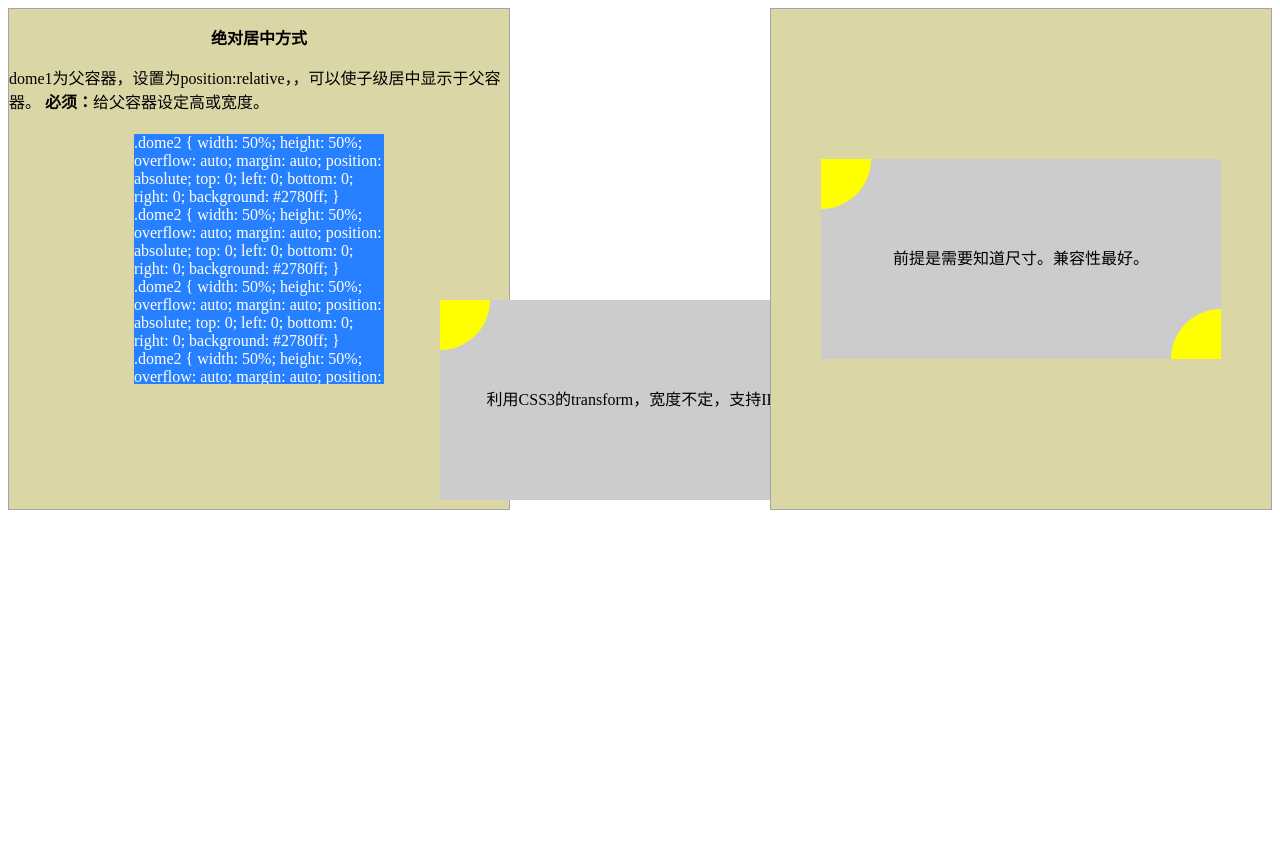
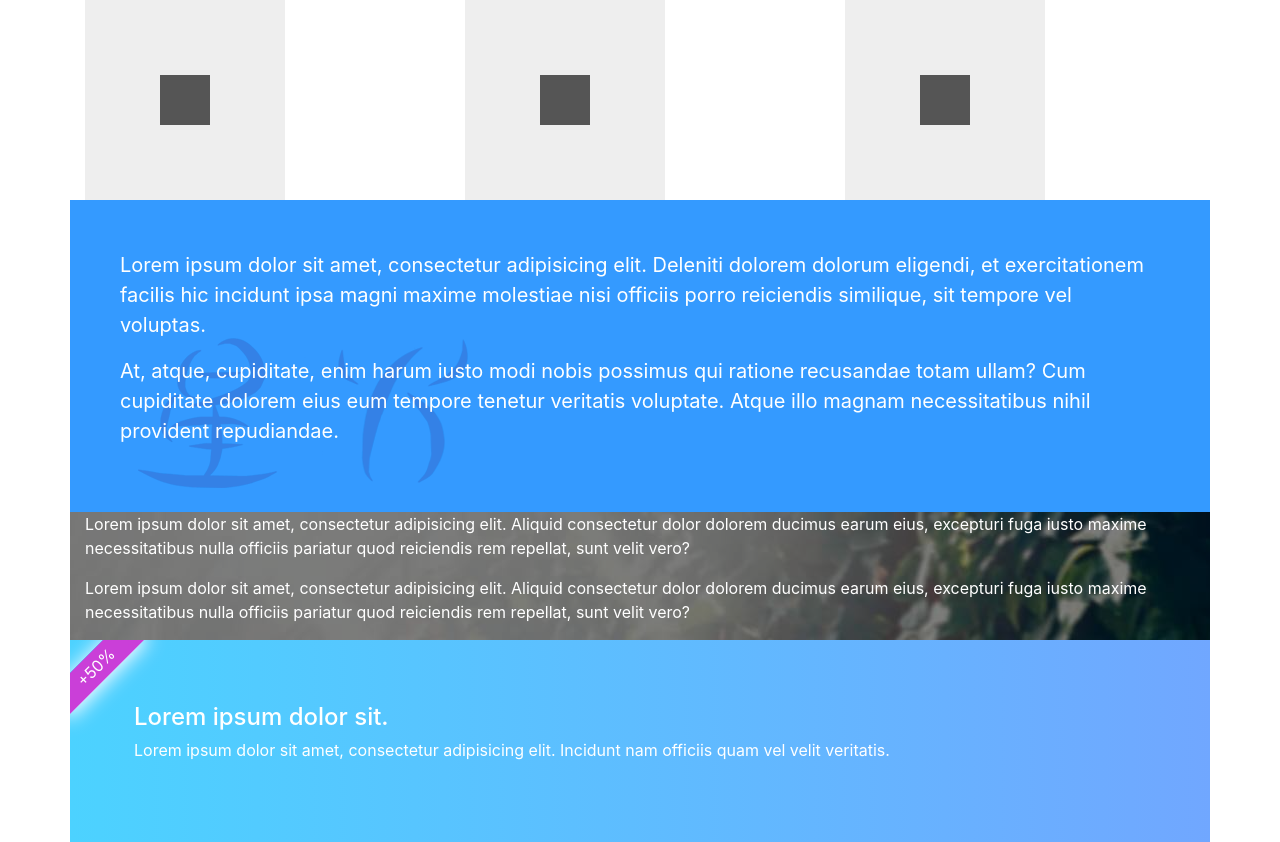
Before and after one commit to YANJF123/Front-end-effect-summary, a website: page index.html in a window 1280 px wide. Before the commit the page ends 800 px from the top, so only its background shows below. Drawn offline with nearby package versions, Linux system fonts and the light colour scheme.

Commit message:
遮盖 丝带

```diff
--- /dev/null
+++ b/css/app.scss
@@ -0,0 +1,126 @@
+@charset "UTF-8";
+.xy-center {
+  .out {
+    width: 200px;
+    height: 200px;
+    background-color: #eee;
+    display: flex;
+    justify-content: center;
+    align-items: center;
+  }
+
+  .in {
+    width: 50px;
+    height: 50px;
+    background-color: #555;
+  }
+
+  .out1 {
+    width: 200px;
+    height: 200px;
+    background-color: #eee;
+    position: relative;
+  }
+
+  .in1 {
+    width: 50px;
+    height: 50px;
+    background-color: #555;
+    margin: auto;
+    position: absolute;
+    top: 0;
+    left: 0;
+    right: 0;
+    bottom: 0;
+  }
+
+  .out2 {
+    width: 200px;
+    height: 200px;
+    background-color: #eee;
+    position: relative;
+  }
+
+  .in2 {
+    width: 50px;
+    height: 50px;
+    margin: auto;
+    position: absolute;
+    top: 50%;
+    left: 50%;
+    margin-top: -25px;
+    margin-left: -25px;
+    background-color: #555;
+  }
+}
+
+.coverage {
+
+  .block {
+    background: url("../images/logo.png") no-repeat 5% 99%;
+    /*    background: no-repeat;
+        background-position-x: 0;
+        background-position-y: 50%;*/
+
+    color: #ffffff;
+    padding: 50px;
+    font-size: 20px;
+    z-index: 1;
+    position: relative; //给父类定位
+  }
+  .overlay {
+    position: absolute;
+    left: 0;
+    top: 0;
+    background: dodgerblue;
+    opacity: 0.9;
+    width: 100%;
+    height: 100%;
+    z-index: -1;
+  }
+  //遮罩层
+
+}
+
+.coverage1 {
+  .block {
+    background: url("../images/coveragel1.jpg") no-repeat;
+    color: #ffffff;
+    position: relative;
+    z-index: 1;
+
+  }
+  .block:before {
+    background: rgba(0, 0, 0, 0.5);
+    //background: linear-gradient(to right,rgba(0, 0, 0, 0.4), rgba(255, 255, 255, 0.62));
+    width: 100%;
+    height: 100%;
+    top: 0;
+    left: 0;
+    position: absolute;
+    z-index: -1;
+    content: "";
+  }
+
+}
+.ribbon1{
+  .box{
+    overflow: hidden;
+    padding:4rem;
+    position: relative;
+    color:#fff;
+    //background-color: rgba(0,191,255,0.7);
+    background: linear-gradient(to right,rgba(0,191,255,0.7), rgba(25, 113, 255, 0.62));
+    .ribbon{
+      position: absolute;
+      display: inline-block;
+      background-color: rgba(255, 2, 200, 0.7);
+      box-shadow: 1px 2px 20px 1px #fff;
+      padding:0.15rem 2rem;
+      color:#fff;
+      left: -1.8rem;
+      top:0.8rem;
+      transform: rotate(-45deg);
+    }
+  }
+}
--- a/index.html
+++ b/index.html
@@ -2,186 +2,93 @@
 <html lang="en">
 <head>
     <meta charset="UTF-8">
-    <title>前端效摘要</title>
-    <style>
-        .dome1 {
-            position: relative;
-            border: 1px solid #a4a4a4;
-            background: #dad6a5;
-            width: 500px;
-            height: 500px;
-            display: inline-block;
-        }
-
-        .dome2 {
-            width: 50%;
-            height: 50%;
-            margin: auto;
-            position: absolute;
-            overflow: auto;
-            top: 0;
-            left: 0;
-            bottom: 0;
-            right: 0;
-            background: #2780ff;
-            color: #ffffff;
-
-        }
-
-        .flaot-right {
-            float: right;
-        }
-
-        .main {
-            width: 400px;
-            height: 200px;
-            overflow: hidden;
-            background-color: #ccc;
-            position: absolute;
-        }
-
-        .yuan {
-            width: 100px;
-            height: 100px;
-            background-color: yellow;
-            border-radius: 50%;
-            -moz-border-radius: 50%;
-            -webkit-border-radius: 50%;
-            position: absolute;
-        }
-
-        #left {
-            top: -50px;
-            left: -50px;
-        }
-
-        #right {
-            bottom: -50px;
-            right: -50px;
-        }
-
-        .second {
-            left: 50%;
-            top: 50%;
-            transform: translate(-50%, -50%);
-        }
-        .first {
-            top: 50%;
-            left: 50%;
-            margin-left: -200px;
-            margin-top: -100px;
-        }
-        .text{
-            text-align: center;        /*文字水平居中对齐*/
-            line-height: 200px;        /*设置文字行距等于div的高度*/
-            overflow:hidden;
-        }
-    </style>
+    <link rel="stylesheet" href="https://cdn.bootcss.com/bootstrap/4.0.0-beta/css/bootstrap.min.css"
+          integrity="sha384-/Y6pD6FV/Vv2HJnA6t+vslU6fwYXjCFtcEpHbNJ0lyAFsXTsjBbfaDjzALeQsN6M" crossorigin="anonymous">
+    <title>个人前端效果总结</title>
+    <link rel="stylesheet" href="css/app.css">
 </head>
 <body>
-<div class="dome1">
-    <p style="text-align: center"><strong>绝对居中方式</strong></p>
-    <p>
-        dome1为父容器，设置为position:relative，，可以使子级居中显示于父容器。
-        <strong>必须：</strong>给父容器设定高或宽度。
+<div class="container">
+    <!--水平垂直居中-->
+    <section class="xy-center">
+        <div class="row">
+            <div class="col">
+                <div class="out">
+                    <div class="in"></div>
+                </div>
+            </div>
+            <div class="col">
+                <div class="out1">
+                    <div class="in1"></div>
+                </div>
+            </div>
+            <div class="col">
+                <div class="out2">
+                    <div class="in2"></div>
+                </div>
+            </div>
+        </div>
 
-    </p>
-    <div class="dome2">
-        .dome2 {
-        width: 50%;
-        height: 50%;
-        overflow: auto;
-        margin: auto;
-        position: absolute;
-        top: 0;
-        left: 0;
-        bottom: 0;
-        right: 0;
-        background: #2780ff;
-        }
-        .dome2 {
-        width: 50%;
-        height: 50%;
-        overflow: auto;
-        margin: auto;
-        position: absolute;
-        top: 0;
-        left: 0;
-        bottom: 0;
-        right: 0;
-        background: #2780ff;
-        } .dome2 {
-        width: 50%;
-        height: 50%;
-        overflow: auto;
-        margin: auto;
-        position: absolute;
-        top: 0;
-        left: 0;
-        bottom: 0;
-        right: 0;
-        background: #2780ff;
-        } .dome2 {
-        width: 50%;
-        height: 50%;
-        overflow: auto;
-        margin: auto;
-        position: absolute;
-        top: 0;
-        left: 0;
-        bottom: 0;
-        right: 0;
-        background: #2780ff;
-        } .dome2 {
-        width: 50%;
-        height: 50%;
-        overflow: auto;
-        margin: auto;
-        position: absolute;
-        top: 0;
-        left: 0;
-        bottom: 0;
-        right: 0;
-        background: #2780ff;
-        } .dome2 {
-        width: 50%;
-        height: 50%;
-        overflow: auto;
-        margin: auto;
-        position: absolute;
-        top: 0;
-        left: 0;
-        bottom: 0;
-        right: 0;
-        background: #2780ff;
-        } .dome2 {
-        width: 50%;
-        height: 50%;
-        overflow: auto;
-        margin: auto;
-        position: absolute;
-        top: 0;
-        left: 0;
-        bottom: 0;
-        right: 0;
-        background: #2780ff;
-        }
+    </section>
+    <!--遮盖背景小图-->
+    <section class="coverage">
+        <div class="row">
+            <div class="col block">
+                <div class="overlay"></div>
+                <p>Lorem ipsum dolor sit amet, consectetur adipisicing elit. Deleniti dolorem dolorum eligendi, et
+                    exercitationem
+                    facilis hic incidunt ipsa magni maxime molestiae nisi officiis porro reiciendis similique, sit
+                    tempore vel
+                    voluptas.</p>
+                <p>At, atque, cupiditate, enim harum iusto modi nobis possimus qui ratione recusandae totam ullam? Cum
+                    cupiditate
+                    dolorem eius eum tempore tenetur veritatis voluptate. Atque illo magnam necessitatibus nihil
+                    provident
+                    repudiandae.</p>
+            </div>
+        </div>
 
+    </section>
+    <!--遮盖背景图片-->
+    <section class="coverage1">
+
+        <div class="row">
+            <div class="col block">
+                <p>Lorem ipsum dolor sit amet, consectetur adipisicing elit. Aliquid consectetur dolor dolorem
+                    ducimus earum
+                    eius, excepturi fuga iusto maxime necessitatibus nulla officiis pariatur quod reiciendis rem
+                    repellat,
+                    sunt velit vero?</p>
+                <p>Lorem ipsum dolor sit amet, consectetur adipisicing elit. Aliquid consectetur dolor dolorem
+                    ducimus earum
+                    eius, excepturi fuga iusto maxime necessitatibus nulla officiis pariatur quod reiciendis rem
+                    repellat,
+                    sunt velit vero?</p>
+            </div>
+        </div>
+    </section>
+<!--scc写丝带{斜标}-->
+    <section class="ribbon1">
+    <div class="row">
+        <div class="col box">
+            <span class="ribbon">+50%</span>
+            <h4>Lorem ipsum dolor sit.</h4>
+            <p>Lorem ipsum dolor sit amet, consectetur adipisicing elit. Incidunt nam officiis quam vel velit veritatis.</p>
+        </div>
     </div>
+
+</section>
 </div>
 
-<div class="main second text">
-    利用CSS3的transform，宽度不定，支持IE9+
-    <div id="left" class="yuan"></div>
-    <div id="right" class="yuan"></div>
-</div>
 
-<div class="dome1 flaot-right">
-    <div class="main first text">
-        前提是需要知道尺寸。兼容性最好。
-        <div id="left" class="yuan"></div>
-        <div id="right" class="yuan"></div>
-    </div>
-</div>
+<script src="https://cdn.bootcss.com/jquery/3.2.1/jquery.slim.min.js"
+        integrity="sha384-KJ3o2DKtIkvYIK3UENzmM7KCkRr/rE9/Qpg6aAZGJwFDMVNA/GpGFF93hXpG5KkN"
+        crossorigin="anonymous"></script>
+<script src="https://cdn.bootcss.com/popper.js/1.12.3/umd/popper.min.js"
+        integrity="sha384-vFJXuSJphROIrBnz7yo7oB41mKfc8JzQZiCq4NCceLEaO4IHwicKwpJf9c9IpFgh"
+        crossorigin="anonymous"></script>
+<script src="https://cdn.bootcss.com/bootstrap/4.0.0-beta/js/bootstrap.min.js"
+        integrity="sha384-h0AbiXch4ZDo7tp9hKZ4TsHbi047NrKGLO3SEJAg45jXxnGIfYzk4Si90RDIqNm1"
+        crossorigin="anonymous"></script>
 </body>
 </html>
```
Also changed, not shown: 1.html (added, +44 -0 lines), effect/chuizhishuipingjuzhong.html (added, +188 -0 lines), package.json (added, +19 -0 lines), README.md (added), css/app.css (added), images/coveragel1.jpg (added), images/logo.png (added), 1 other file.
